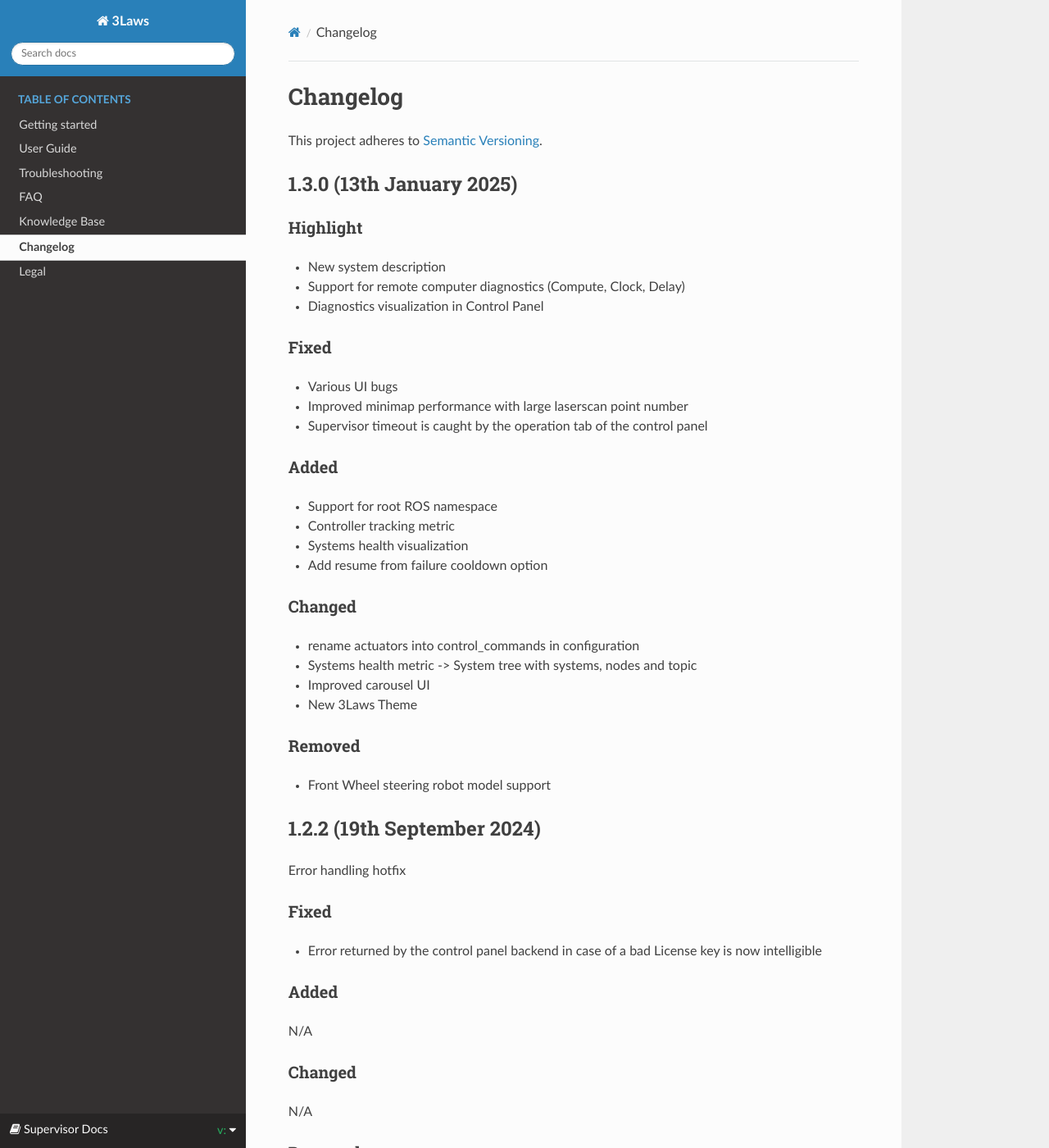
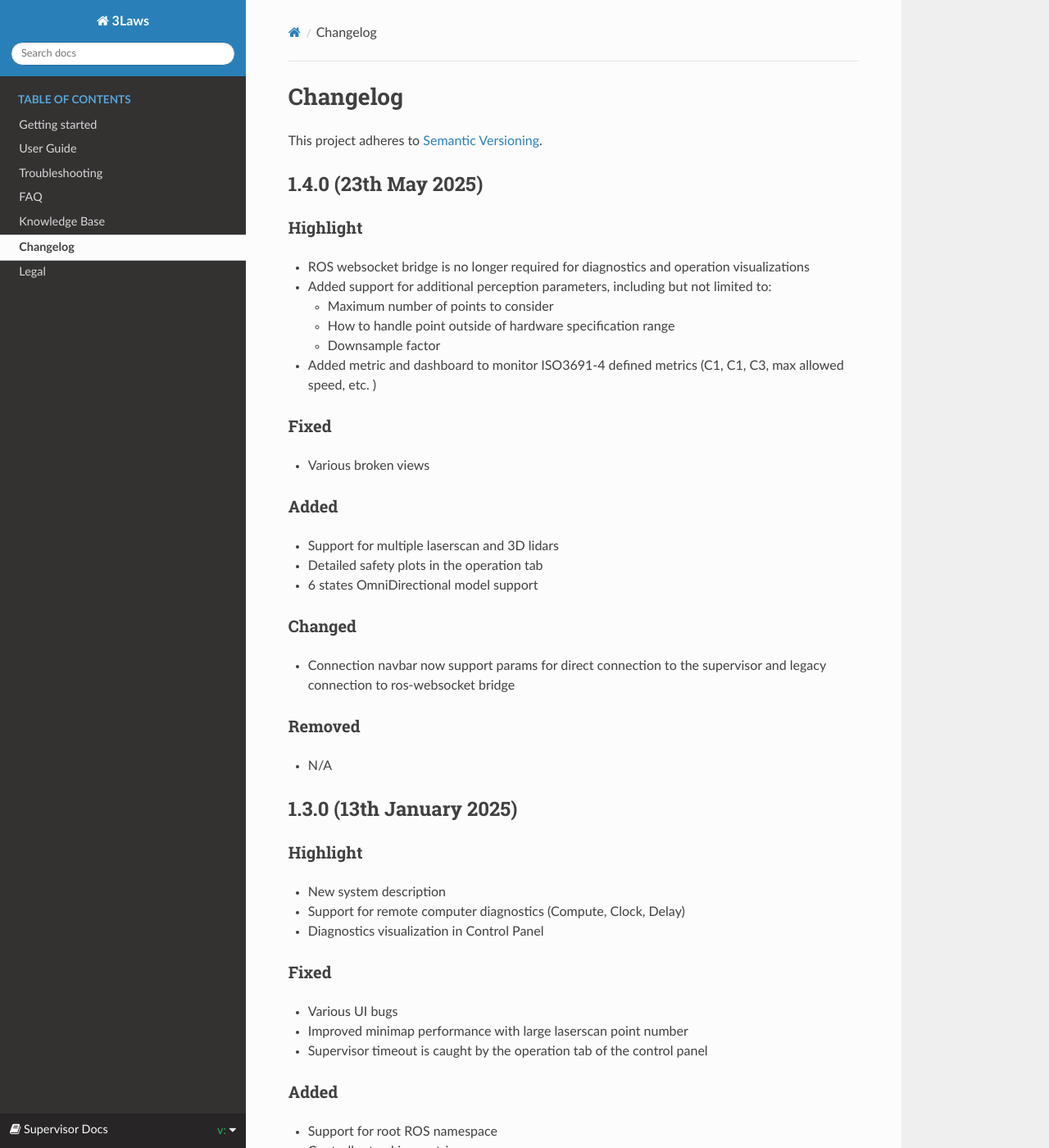
Before and after one commit to tgurriet/3laws, a Sphinx documentation site: the page built from docs/sources/changelog.md, in a window 1280 px wide and 1400 px high. Shown: the whole window at 82% size. Built offline with Sphinx 7.4.7 and the Read the Docs theme 3.1.0, drawn with Linux system fonts in a browser that asks for light colours.

Commit message:
Update changelog: v1.4.0

```diff
--- a/docs/sources/changelog.md
+++ b/docs/sources/changelog.md
@@ -1,6 +1,36 @@
 # Changelog
 
 This project adheres to [Semantic Versioning](https://semver.org/spec/v2.0.0.html).
+
+## 1.4.0 (23th May 2025)
+
+### Highlight
+
+- ROS websocket bridge is no longer required for diagnostics and operation visualizations
+- Added support for additional perception parameters, including but not limited to:
+  - Maximum number of points to consider
+  - How to handle point outside of hardware specification range
+  - Downsample factor
+- Added metric and dashboard to monitor ISO3691-4 defined metrics (C1, C1, C3, max allowed speed, etc. )
+
+### Fixed
+
+- Various broken views
+
+### Added
+
+- Support for multiple laserscan and 3D lidars
+- Detailed safety plots in the operation tab
+- 6 states OmniDirectional model support
+
+### Changed
+
+- Connection navbar now support params for direct connection to the supervisor and legacy connection to ros-websocket bridge
+
+### Removed
+
+- N/A
+
 
 ## 1.3.0 (13th January 2025)
 
```
